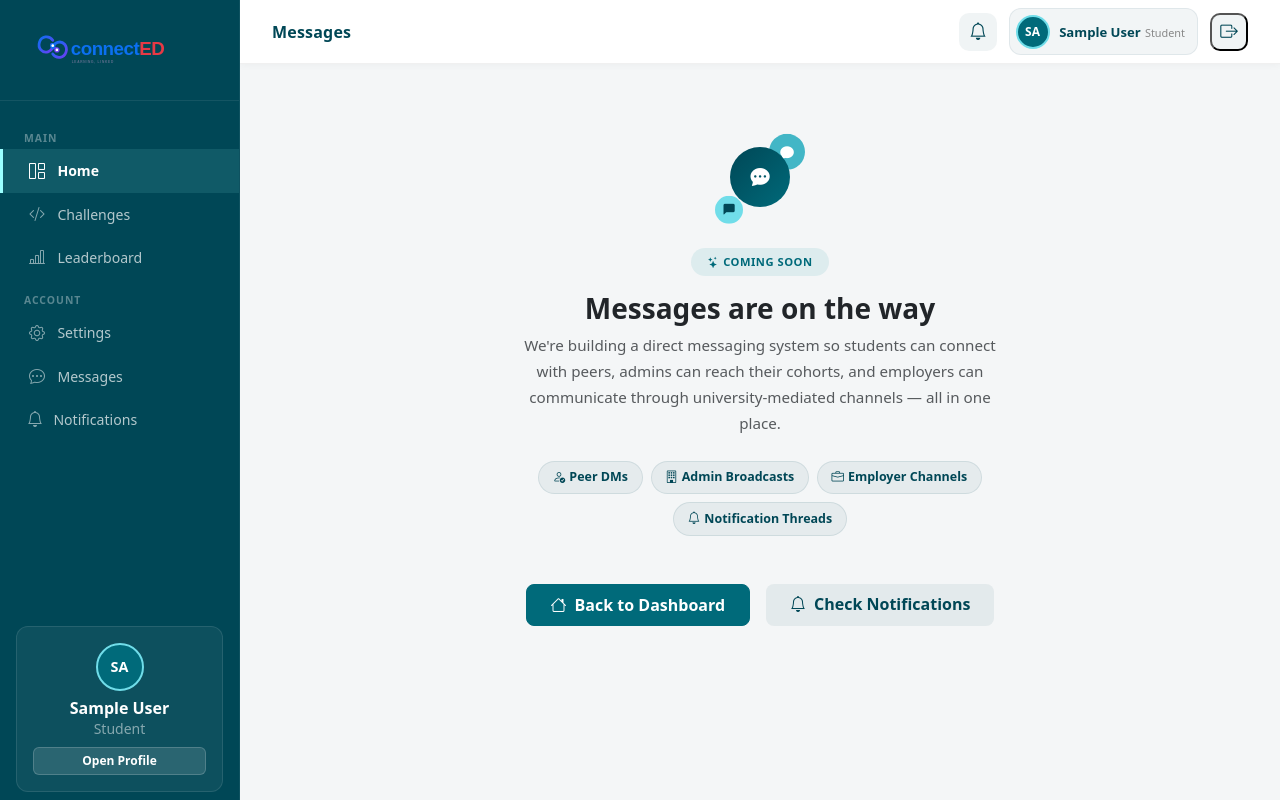
After one commit to Decimalzero-dot/ConnectED, a Django app: page /dashboard/messages/ in a window 1280 px wide. The commit adds this page. Run offline with Django 5.2, Linux system fonts and the light colour scheme; the visitor is signed in with stand-in values (Sample User, id 1); data that the repository does not hold is empty.

Commit message:
Add Messages Template

````diff
--- a/dashboard/urls.py
+++ b/dashboard/urls.py
@@ -9,4 +9,5 @@ urlpatterns = [
     path('leaderboard/', views.leaderboard_view, name='leaderboard'),
     path('api/stats/', views.home_stats_api, name='home_stats_api'),
     path('employer/', views.employer_home, name='employer_home'),
+    path('messages/', views.messages_view, name='messages'),
 ]
--- a/dashboard/views.py
+++ b/dashboard/views.py
@@ -256,3 +256,6 @@ def employer_home(request):
         'forwarded': interests_sent.filter(status='forwarded').count(),
     }
     return render(request, 'dashboard/employer_home.html', context)
+@login_required
+def messages_view(request):
+    return render(request, 'messages.html')
--- a/templates/errors/500.html
+++ b/templates/errors/500.html
@@ -1,10 +1,9 @@
 ```django
-{% extends 'base.html' %}
+
 {% load static %}
 
 {% block title %}Server Error — ConnectED{% endblock %}
 
-{% block guest_content %}
 <div class="d-flex align-items-center justify-content-center" style="min-height: 70vh;">
     <div class="text-center" style="max-width: 480px;">
 
@@ -55,5 +54,5 @@
 
     </div>
 </div>
-{% endblock %}
+
 ```
--- /dev/null
+++ b/templates/messages.html
@@ -0,0 +1,121 @@
+{% extends 'base.html' %}
+{% block title %}Messages — ConnectED{% endblock %}
+{% block page_title %}Messages{% endblock %}
+
+{% block content %}
+<div class="container-fluid px-0">
+    <div class="d-flex align-items-center justify-content-center" style="min-height: 72vh;">
+        <div class="text-center" style="max-width: 480px;">
+
+            <!-- Animated icon stack -->
+            <div class="messages-icon-stack mx-auto mb-4">
+                <div class="messages-bubble messages-bubble-1">
+                    <i class="bi bi-chat-dots-fill"></i>
+                </div>
+                <div class="messages-bubble messages-bubble-2">
+                    <i class="bi bi-chat-fill"></i>
+                </div>
+                <div class="messages-bubble messages-bubble-3">
+                    <i class="bi bi-chat-left-fill"></i>
+                </div>
+            </div>
+
+            <!-- Label -->
+            <span class="badge px-3 py-2 mb-3 fw-semibold text-uppercase d-inline-block"
+                  style="background:rgba(24,143,159,0.1); color:var(--brand-primary); border-radius:20px; font-size:0.7rem; letter-spacing:0.5px;">
+                <i class="bi bi-stars me-1"></i>Coming Soon
+            </span>
+
+            <h3 class="fw-bold text-dark mb-2">Messages are on the way</h3>
+
+            <p class="text-muted mb-4" style="font-size:0.95rem; line-height:1.7;">
+                We're building a direct messaging system so students can connect with peers,
+                admins can reach their cohorts, and employers can communicate through
+                university-mediated channels — all in one place.
+            </p>
+
+            <!-- Feature preview chips -->
+            <div class="d-flex flex-wrap gap-2 justify-content-center mb-5">
+                <span class="feature-chip"><i class="bi bi-person-check me-1"></i>Peer DMs</span>
+                <span class="feature-chip"><i class="bi bi-building me-1"></i>Admin Broadcasts</span>
+                <span class="feature-chip"><i class="bi bi-briefcase me-1"></i>Employer Channels</span>
+                <span class="feature-chip"><i class="bi bi-bell me-1"></i>Notification Threads</span>
+            </div>
+
+            <!-- Actions -->
+            <div class="d-flex gap-3 justify-content-center flex-wrap">
+                <a href="{% url 'dashboard:home' %}" class="btn btn-primary fw-semibold text-white px-4 py-2" style="border-radius:8px;">
+                    <i class="bi bi-house me-2"></i>Back to Dashboard
+                </a>
+                <a href="{% url 'notifications:list' %}" class="btn fw-semibold px-4 py-2"
+                   style="border-radius:8px; background:rgba(0,71,86,0.07); color:var(--brand-darkest); border:none;">
+                    <i class="bi bi-bell me-2"></i>Check Notifications
+                </a>
+            </div>
+
+        </div>
+    </div>
+</div>
+
+<style>
+/* Icon stack */
+.messages-icon-stack {
+    position: relative;
+    width: 90px;
+    height: 90px;
+}
+.messages-bubble {
+    position: absolute;
+    border-radius: 50%;
+    display: flex;
+    align-items: center;
+    justify-content: center;
+    font-size: 1.2rem;
+    animation: float 3s ease-in-out infinite;
+}
+.messages-bubble-1 {
+    width: 60px; height: 60px;
+    background: linear-gradient(135deg, var(--brand-darkest), var(--brand-primary));
+    color: white;
+    top: 15px; left: 15px;
+    z-index: 3;
+    animation-delay: 0s;
+}
+.messages-bubble-2 {
+    width: 36px; height: 36px;
+    background: var(--brand-hover);
+    color: white;
+    top: 0; right: 0;
+    z-index: 2;
+    animation-delay: 0.4s;
+    font-size: 0.85rem;
+}
+.messages-bubble-3 {
+    width: 28px; height: 28px;
+    background: var(--brand-light);
+    color: var(--brand-darkest);
+    bottom: 0; left: 0;
+    z-index: 1;
+    animation-delay: 0.8s;
+    font-size: 0.7rem;
+}
+
+@keyframes float {
+    0%, 100% { transform: translateY(0px); }
+    50%       { transform: translateY(-6px); }
+}
+
+/* Feature chips */
+.feature-chip {
+    display: inline-flex;
+    align-items: center;
+    padding: 0.4rem 0.85rem;
+    border-radius: 20px;
+    font-size: 0.78rem;
+    font-weight: 600;
+    color: var(--brand-darkest);
+    background: rgba(0,71,86,0.06);
+    border: 1px solid rgba(0,71,86,0.1);
+}
+</style>
+{% endblock %}
````
